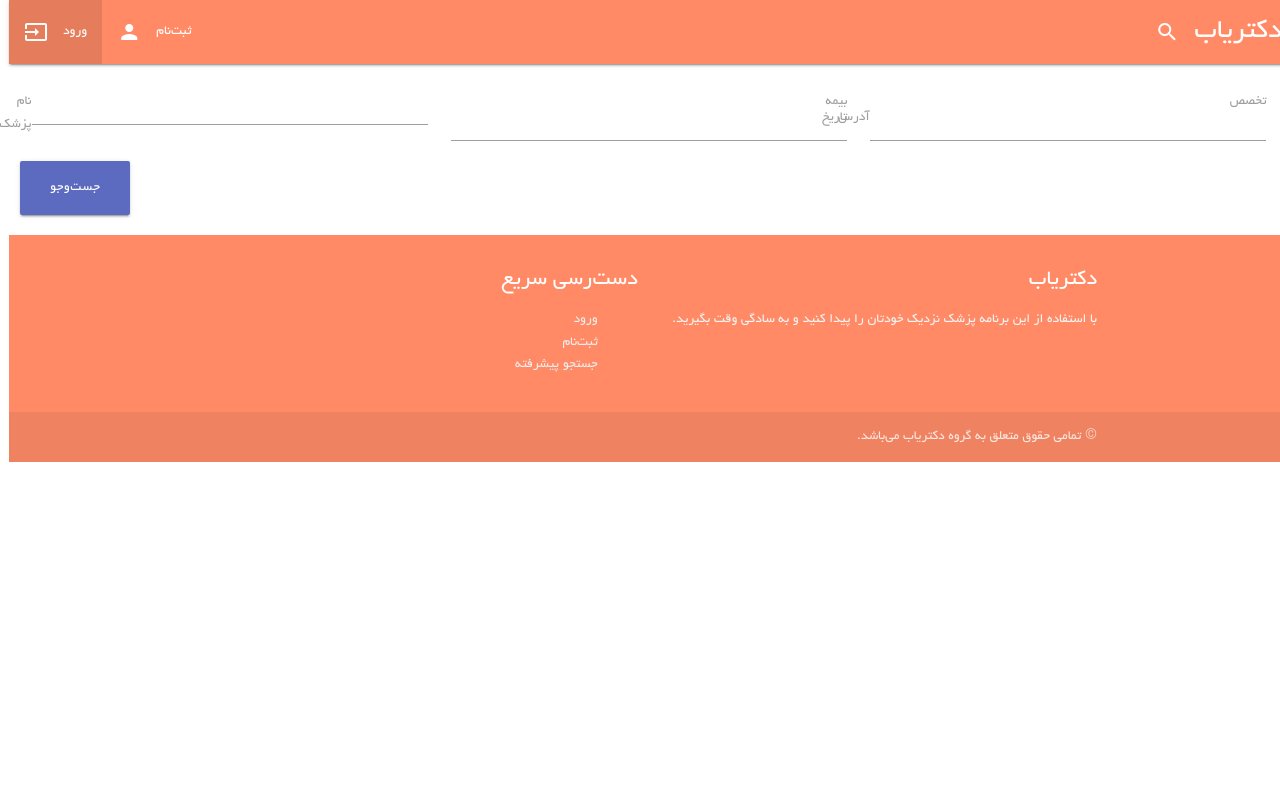
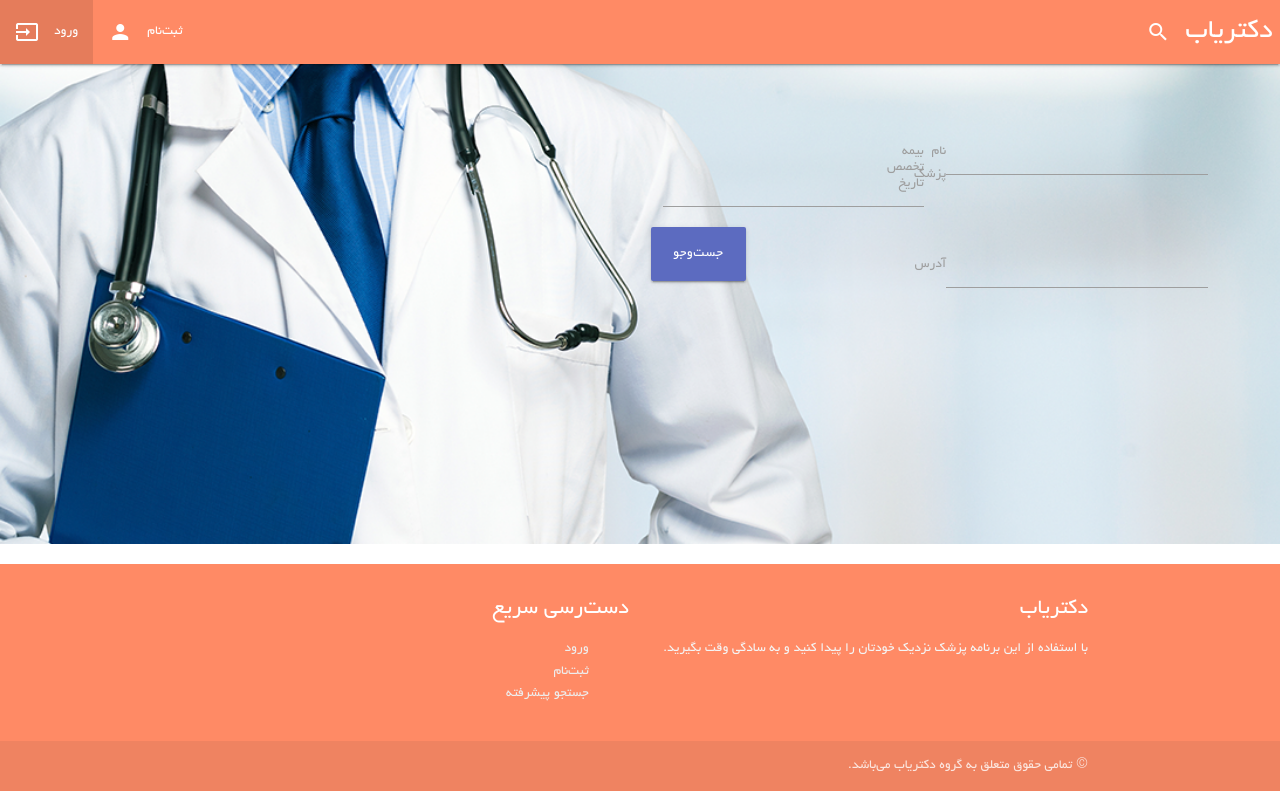
Before and after one commit to mbehjati/doctoryab, a Django app: page /search/ in a window 1280 px wide. Run offline with Django 3.2, Linux system fonts and the light colour scheme; style sheets or scripts are compiled from the project's sources; some libraries are stand-ins or nearby versions; some web fonts are replaced.

Commit message:
Complete advanced search to show results

```diff
--- /dev/null
+++ b/static/advanced-search.scss
@@ -0,0 +1,31 @@
+._search-box {
+  padding: 50px;
+  //margin: 10px;
+  //border-radius: 5px;
+  //border: solid lightgray;
+  height: 60vh;
+  background-image: url("images/encontre.png");
+  background-size: cover;
+
+}
+
+//._search-box::after {
+//  content: "";
+//  background: url("images/encontre.png");
+//  background-size: cover;
+//  opacity: 0.5;
+//  top: 0;
+//  left: 0;
+//  bottom: 0;
+//  right: 0;
+//  position: absolute;
+//  z-index: -1;
+//  padding: 50px;
+//  margin: 10px;
+//  height: 300px;
+//}
+
+._result-box {
+  padding: 50px;
+  margin: 10px;
+}
--- a/static/sass/components/_global.scss
+++ b/static/sass/components/_global.scss
@@ -358,7 +358,7 @@ ul.staggered-list li {
 
 // Footer
 footer.page-footer {
-  margin-top: 20px;
+  margin-top: 0;
   padding-top: 20px;
   background-color: $footer-bg-color;
 
@@ -418,7 +418,7 @@ thead {
 td, th {
   padding: 15px 5px;
   display: table-cell;
-  text-align: left;
+  text-align: right;
   vertical-align: middle;
   border-radius: 2px;
 }
@@ -478,7 +478,7 @@ td, th {
     td {
       display: block;
       min-height: 1.25em;
-      text-align: left;
+      text-align: right;
     }
     tr {
       padding: 0 10px;
--- a/templates/appointment/advanced-search.html
+++ b/templates/appointment/advanced-search.html
@@ -2,11 +2,11 @@
 
 {% load staticfiles %}
 {% block contents %}
+    <link rel="stylesheet" type="text/css" href={% static 'advanced-search.css' %}>
     <script type="text/javascript">
 
         $(document).ready(function () {
             $('select').material_select();
-
 
 
             $(".datepicker").pDatepicker({
@@ -26,22 +26,26 @@
         });
 
 
+    </script>
+    <div class=" _search-box">
 
-    </script>
+
         <div class="row">
-        <form class="col s12" method="post">
+
+            <form class="col offset-s6" method="post">
+
                 {% csrf_token %}
                 {% for field in form %}
                     {% if field.label == 'تاریخ' %}
 
-                    <div class="input-field col s4">
+                        <div class="input-field col s6 right">
                             <label for={{ field.id_for_label }}>{{ field.label }}</label>
                             <input type="text" class="datepicker" name="date"/>
                         </div>
 
                     {% else %}
 
-                    <div class="input-field col s4">
+                        <div class="input-field col s6 right">
                             {{ field }}
                             <label for={{ field.id_for_label }}>{{ field.label }}</label>
                         </div>
@@ -49,10 +53,41 @@
                     {% endif %}
 
                 {% endfor %}
-            <button class=" btn-large waves-effect waves-light left" type="submit" name="action">جست‌وجو
+                <button class=" btn-large waves-effect waves-light left col s2" type="submit" name="action">جست‌وجو
                 </button>
+
             </form>
         </div>
 
+    </div>
+    {% if result != None %}
+        <div class="row _result-box">
+
+            {% if result %}
+                <table class="bordered">
+                    <thead>
+                    <tr>
+                        <th data-field="id">نام</th>
+                        <th data-field="name">تخصص</th>
+                        <th data-field="price">آدرس مطب</th>
+                    </tr>
+                    </thead>
+                    <tbody>
+                    {% for res in result %}
+                        <tr>
+                            <td>{{ res.user.user.first_name }} {{ res.user.user.last_name }}</td>
+                            <td>{{ res.expertise }}</td>
+                            <td>{{ res.office_address }}</td>
+                        </tr>
+                    {% endfor %}
+                    </tbody>
+                </table>
+            {% else %}
+                <p>موردی یافت نشد.</p>
+            {% endif %}
+        </div>
+
+    {% endif %}
+
 
 {% endblock %}
```
Lines whose indentation alone changed are shown as unchanged.
